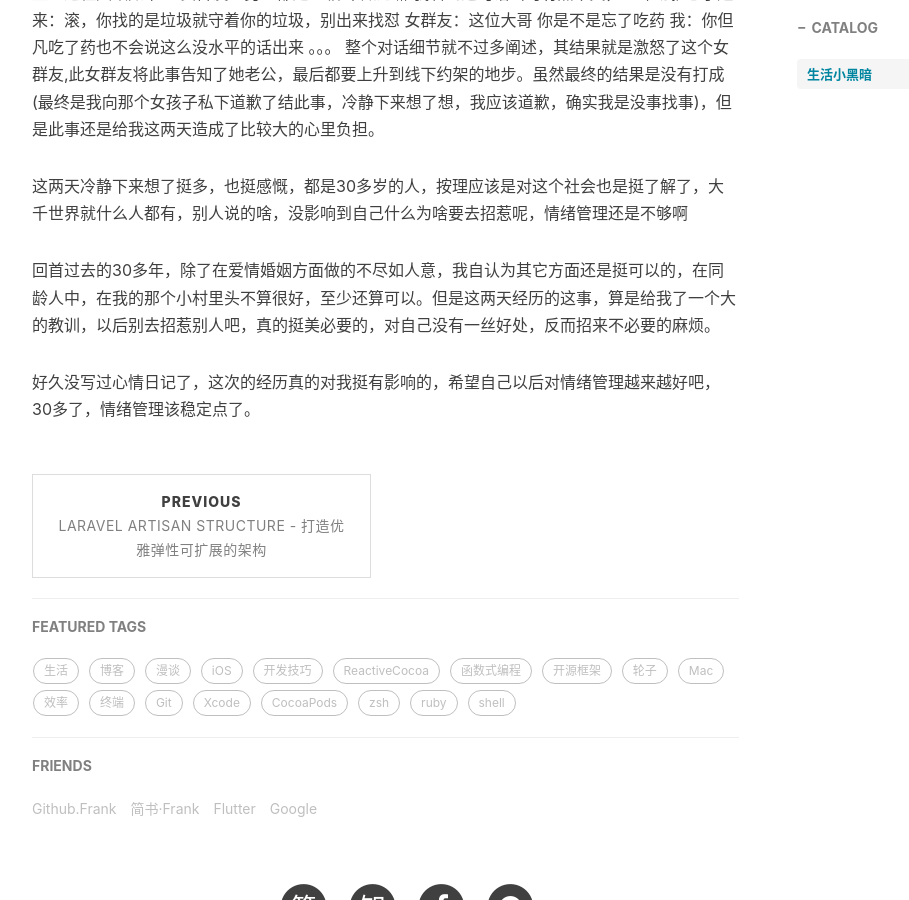
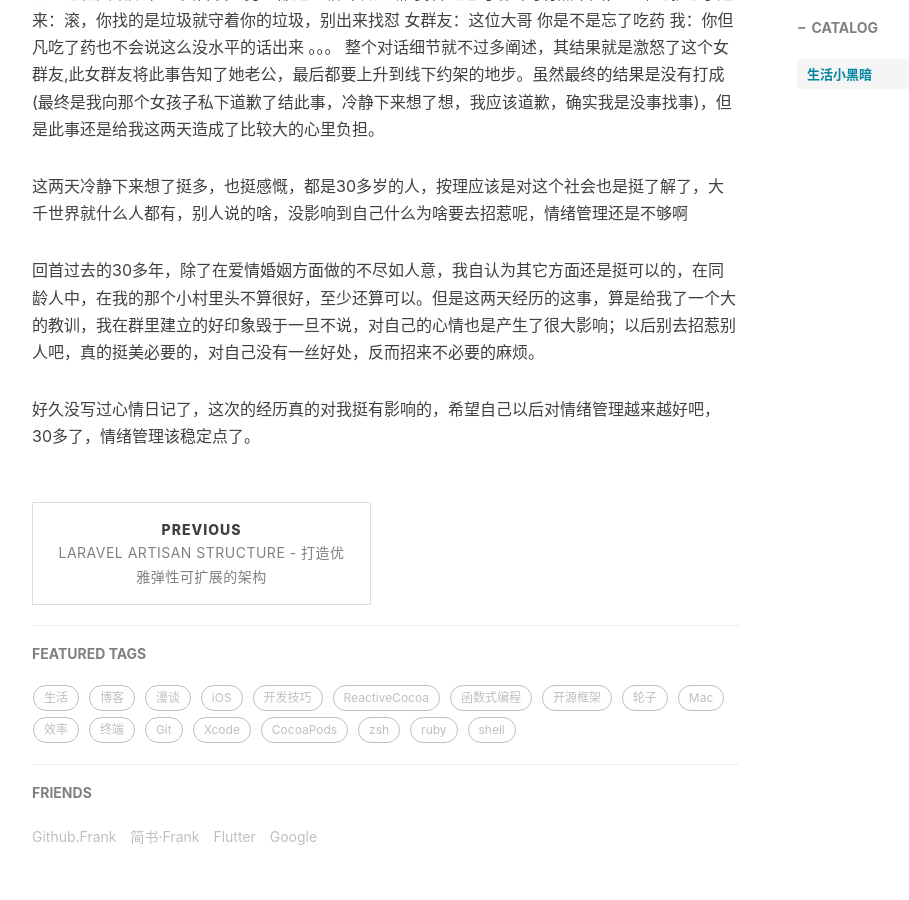
Before and after one commit to szfrank/szfrank.github.io, a Jekyll site: the page built from _posts/2021-10-11-emotion-management.md, in a window 1280 px wide and 900 px high, scrolled down 740 px. Shown: the whole window, without its empty margins (233-1142 px from the left). Built offline with Jekyll 4.4.1, drawn with Linux system fonts in a browser that asks for light colours; nearby versions of some CDN libraries; comment, search, counter and statistics services are not loaded.

Commit message:
+ emotion-management

```diff
--- a/_posts/2021-10-11-emotion-management.md
+++ b/_posts/2021-10-11-emotion-management.md
@@ -24,6 +24,6 @@ tags:
 
 这两天冷静下来想了挺多，也挺感慨，都是30多岁的人，按理应该是对这个社会也是挺了解了，大千世界就什么人都有，别人说的啥，没影响到自己什么为啥要去招惹呢，情绪管理还是不够啊
 
-回首过去的30多年，除了在爱情婚姻方面做的不尽如人意，我自认为其它方面还是挺可以的，在同龄人中，在我的那个小村里头不算很好，至少还算可以。但是这两天经历的这事，算是给我了一个大的教训，以后别去招惹别人吧，真的挺美必要的，对自己没有一丝好处，反而招来不必要的麻烦。
+回首过去的30多年，除了在爱情婚姻方面做的不尽如人意，我自认为其它方面还是挺可以的，在同龄人中，在我的那个小村里头不算很好，至少还算可以。但是这两天经历的这事，算是给我了一个大的教训，我在群里建立的好印象毁于一旦不说，对自己的心情也是产生了很大影响；以后别去招惹别人吧，真的挺美必要的，对自己没有一丝好处，反而招来不必要的麻烦。
 
 好久没写过心情日记了，这次的经历真的对我挺有影响的，希望自己以后对情绪管理越来越好吧，30多了，情绪管理该稳定点了。
```
